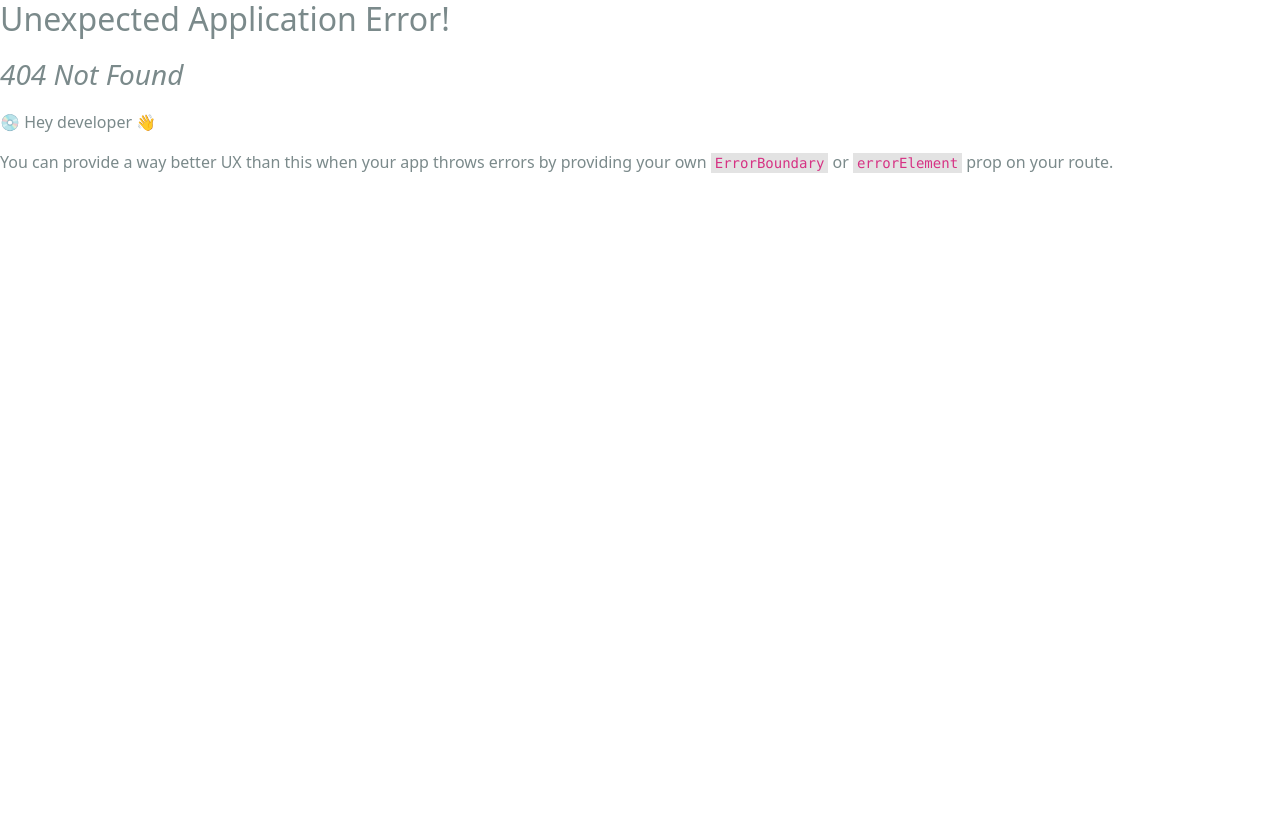
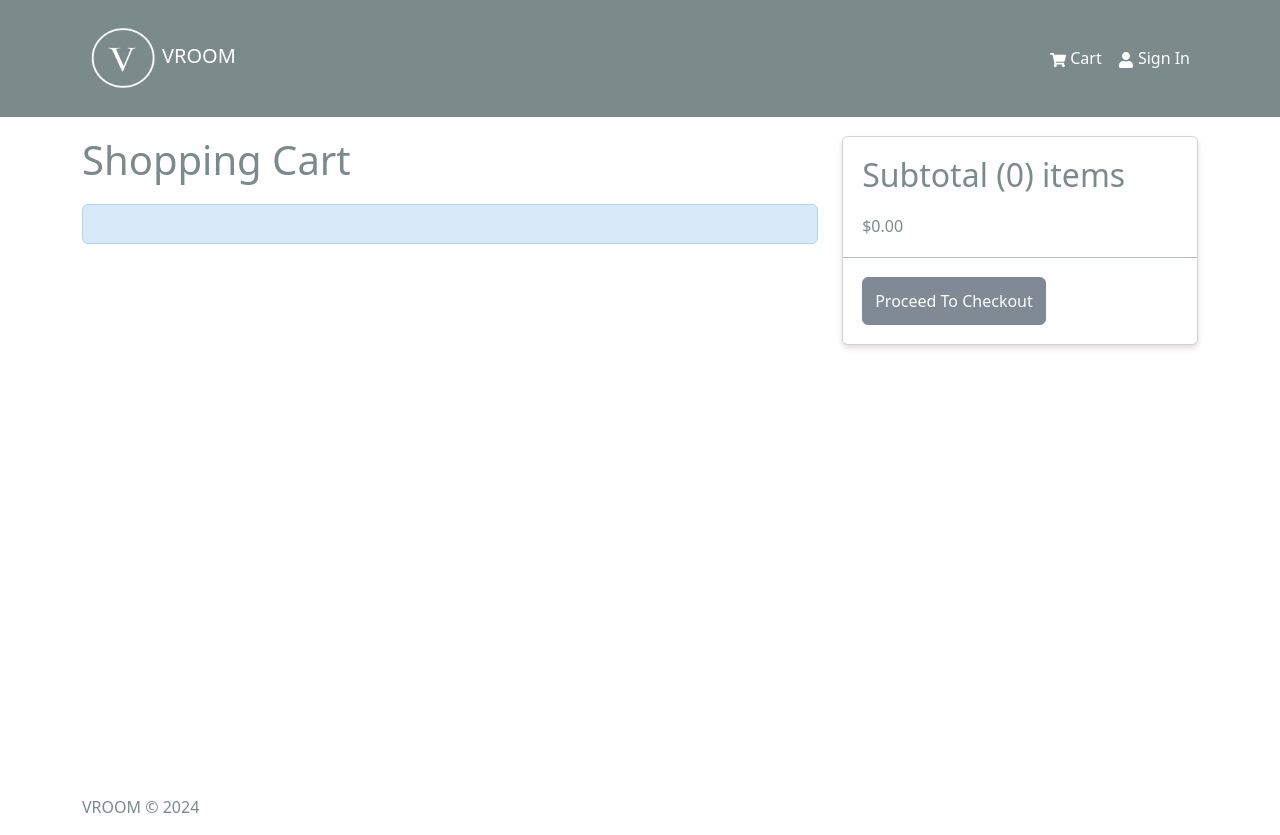
Before and after one commit to UjjwolMagar09/VROOM-V2, a React (Create React App) app in the folder frontend/: page /cart in a window 1280 px wide. Before the commit this address had no page. Before the commit the page ends 800 px from the top, so only its background shows below. Built offline with nearby package versions, Linux system fonts and the light colour scheme.

Commit message:
added Checkout handler function,added  Add and remove from cart,added  cartSlice clean up with utility functions for automatic priceing, cartSlice & addToCart reducer/action, Change name of productsApiSlice

```diff
--- a/frontend/src/components/Header.jsx
+++ b/frontend/src/components/Header.jsx
@@ -1,10 +1,14 @@
 import React from 'react'
-import {Navbar, Nav, Container } from 'react-bootstrap';
+import {Navbar, Badge, Nav, Container } from 'react-bootstrap';
 import {FaShoppingCart, FaUser} from 'react-icons/fa';
 import {LinkContainer} from 'react-router-bootstrap';
+import { useSelector } from 'react-redux';
 import logo from '../assets/VROOM-logo-dark.png';
 
 const Header = () => {
+
+  const { cartItems } = useSelector((state)=>state.cart)
+
   return (
     <header>
       <Navbar bg="dark" variant='dark' expand="lg" collapseOnSelect>
@@ -19,7 +23,15 @@
           <Navbar.Collapse id='basic-navbar-nav'>
             <Nav className='ms-auto'>
               <LinkContainer to='/cart'>
-              <Nav.Link><FaShoppingCart /> Cart</Nav.Link>
+              <Nav.Link><FaShoppingCart /> Cart
+              {
+                cartItems.length > 0 &&(
+                  <Badge pill bg='success' style={{marginLeft:'5px'}}>
+                    { cartItems.reduce((a,c) => a + c.qty, 0) }
+                  </Badge>
+                )
+              }
+              </Nav.Link>
               </LinkContainer>
               <LinkContainer to='/cart'>
               <Nav.Link><FaUser /> Sign In</Nav.Link>
--- a/frontend/src/index.js
+++ b/frontend/src/index.js
@@ -15,12 +15,14 @@
 import reportWebVitals from './reportWebVitals';
 import HomeScreen from './screens/HomeScreen';
 import ProductScreen from './screens/ProductScreen';
+import CartScreen from './screens/CartScreen';
 
 const router = createBrowserRouter(
   createRoutesFromElements(
     <Route path='/' element={<App />}>
       <Route index={true} path='/' element={<HomeScreen />}/>
       <Route path='/product/:id' element={<ProductScreen />}/>
+      <Route path='/cart' element={<CartScreen />}/>
     </Route>
   )
 )
--- /dev/null
+++ b/frontend/src/screens/CartScreen.jsx
@@ -0,0 +1,114 @@
+import { Link, useNavigate } from 'react-router-dom';
+import { useDispatch, useSelector } from 'react-redux';
+import {
+  Row,
+  Col,
+  ListGroup,
+  Image,
+  Form,
+  Button,
+  Card,
+} from 'react-bootstrap';
+import { FaTrash } from 'react-icons/fa';
+import Message from '../components/Message';
+import { addToCart, removeFromCart } from '../slices/cartSlice';
+
+const CartScreen = () => {
+  const navigate = useNavigate();
+  const dispatch = useDispatch();
+
+  const cart = useSelector((state) => state.cart);
+  const { cartItems } = cart;
+
+  const addToCartHandler = async (product, qty) => {
+    dispatch(addToCart({ ...product, qty }));
+  };
+
+  const removeFromCartHandler = (id) => {
+    dispatch(removeFromCart(id));
+  };
+
+  const checkoutHandler = () =>{
+    navigate('/login?redirect=/shipping');
+  }
+  return (
+    <Row>
+      <Col md={8}>
+        <h1 style={{ marginBottom: '20px' }}>Shopping Cart</h1>
+        {cartItems.length === 0 ? (
+          <Message>
+            Your cart is empty <Link to='/'>Go Back</Link>
+          </Message>
+        ) : (
+          <ListGroup variant='flush'>
+            {cartItems.map((item) => (
+              <ListGroup.Item key={item._id}>
+                <Row>
+                  <Col md={2}>
+                    <Image src={item.image} alt={item.name} fluid rounded />
+                  </Col>
+                  <Col md={3}>
+                    <Link to={`/product/${item._id}`}>{item.name}</Link>
+                  </Col>
+                  <Col md={2}>${item.price}</Col>
+                  <Col md={2}>
+                    <Form.Control
+                      as='select'
+                      value={item.qty}
+                      onChange={(e) =>
+                        addToCartHandler(item, Number(e.target.value))
+                      }
+                    >
+                      {[...Array(item.countInStock).keys()].map((x) => (
+                        <option key={x + 1} value={x + 1}>
+                          {x + 1}
+                        </option>
+                      ))}
+                    </Form.Control>
+                  </Col>
+                  <Col md={2}>
+                    <Button
+                      type='button'
+                      variant='light'
+                      onClick={() => removeFromCartHandler(item._id)}
+                    >
+                      <FaTrash />
+                    </Button>
+                  </Col>
+                </Row>
+              </ListGroup.Item>
+            ))}
+          </ListGroup>
+        )}
+      </Col>
+      <Col md={4}>
+        <Card>
+          <ListGroup variant='flush'>
+            <ListGroup.Item>
+              <h2>
+                Subtotal ({cartItems.reduce((acc, item) => acc + item.qty, 0)})
+                items
+              </h2>
+              $
+              {cartItems
+                .reduce((acc, item) => acc + item.qty * item.price, 0)
+                .toFixed(2)}
+            </ListGroup.Item>
+            <ListGroup.Item>
+              <Button
+                type='button'
+                className='btn-block'
+                disabled={cartItems.length === 0}
+                onClick={ checkoutHandler }
+              >
+                Proceed To Checkout
+              </Button>
+            </ListGroup.Item>
+          </ListGroup>
+        </Card>
+      </Col>
+    </Row>
+  );
+};
+
+export default CartScreen;
--- a/frontend/src/screens/ProductScreen.jsx
+++ b/frontend/src/screens/ProductScreen.jsx
@@ -1,15 +1,27 @@
 import React from 'react'
-import { useParams } from 'react-router-dom'
+import { useState } from 'react';
+import { useParams, useNavigate } from 'react-router-dom'
 import { Link } from 'react-router-dom'
-import { Row, Col, Image, ListGroup, Card, Button} from 'react-bootstrap';
+import { Form, Row, Col, Image, ListGroup, Card, Button} from 'react-bootstrap';
+import { useDispatch } from 'react-redux';
 import Rating from '../components/Rating';
 import Loader from '../components/Loader';
 import Message from '../components/Message';
 import { useGetProductDetailsQuery } from '../slices/productApiSlice';
-
+import { addToCart } from '../slices/cartSlice';
 const ProductScreen = () => {
   const { id: productId } = useParams();
+
+  const dispatch = useDispatch();
+  const navigate = useNavigate();
+
+  const [qty, setQty] = useState(1);
+
   const { data: product, isLoading, error } = useGetProductDetailsQuery(productId);
+  const addToCartHandler = () =>{
+    dispatch(addToCart({...product, qty}));
+    navigate('/cart');
+  }
   return (
     <>
     <Link className='btn btn-light my-3' to='/' >Go Back</Link>
@@ -63,11 +75,33 @@
                 </Col>
               </Row>
             </ListGroup.Item>
+
+            {product.countInStock > 0 && (
+              <ListGroup.Item>
+                <Row>
+                  <Col>Qty</Col>
+                  <Col>
+                  <Form.Control
+                  as='select'
+                  value={qty}
+                  onChange={(e)=> setQty(Number(e.target.value))}>
+                    {[...Array(product.countInStock).keys()].map((x)=>(
+                      <option key={x+1} value={x+1}>
+                        {x+1}
+                      </option>
+                    ))}
+                  </Form.Control>
+                  </Col>
+                </Row>
+              </ListGroup.Item>
+            )}
+
             <ListGroup.Item>
               <Button
               className='btn-block'
               type='button'
               disabled={product.countInStock === 0}
+              onClick={addToCartHandler}
               >
                 Book Now
               </Button>
--- /dev/null
+++ b/frontend/src/slices/cartSlice.js
@@ -0,0 +1,44 @@
+import { createSlice } from '@reduxjs/toolkit';
+import { updateCart } from '../utils/cartUtils';
+
+const initialState = localStorage.getItem('cart')
+  ? JSON.parse(localStorage.getItem('cart'))
+  : { cartItems: [] };
+
+const cartSlice = createSlice({
+  name: 'cart',
+  initialState,
+  reducers: {
+    addToCart: (state, action) => {
+      // The item to add to the cart
+      const item = action.payload;
+
+      // Check if the item is already in the cart
+      const existItem = state.cartItems.find((x) => x._id === item._id);
+
+      if (existItem) {
+        // If exists, update quantity
+        state.cartItems = state.cartItems.map((x) =>
+          x._id === existItem._id ? item : x
+        );
+      } else {
+        // If not exists, add new item to cartItems
+        state.cartItems = [...state.cartItems, item];
+      }
+
+      // Update the prices and save to storage
+      return updateCart(state, item);
+    },
+    removeFromCart: (state, action) => {
+      // Filter out the item to remove from the cart
+      state.cartItems = state.cartItems.filter((x) => x._id !== action.payload);
+
+      // Update the prices and save to storage
+      return updateCart(state);
+    },
+  },
+});
+
+export const { addToCart, removeFromCart } = cartSlice.actions;
+
+export default cartSlice.reducer;
--- a/frontend/src/store.js
+++ b/frontend/src/store.js
@@ -1,9 +1,11 @@
 import {  configureStore } from '@reduxjs/toolkit';
 import { apiSlice } from './slices/apiSlice';
+import cartSliceReducer from './slices/cartSlice'
 
 const store = configureStore({
   reducer:{
     [apiSlice.reducerPath]:apiSlice.reducer,
+    cart: cartSliceReducer,
   },
   middleware: (getDefaultMiddleware) => getDefaultMiddleware().concat(apiSlice.middleware),
   devTools: true,
--- /dev/null
+++ b/frontend/src/utils/cartUtils.js
@@ -0,0 +1,29 @@
+export const addDecimals = (num) => {
+  return (Math.round(num * 100) / 100).toFixed(2);
+};
+
+export const updateCart = (state)=>{
+  // Calculate the items price
+  state.itemsPrice = addDecimals(
+    state.cartItems.reduce((acc, item) => acc + item.price * item.qty, 0)
+  );
+
+  // Calculate the shipping price | If items price is greater than 5000, shipping is free | If not, shipping is 500
+  state.shippingPrice = addDecimals(state.itemsPrice > 5000 ? 0 : 500);
+
+  // Calculate the tax price | Tax is 13% of the items price
+  state.taxPrice = addDecimals(
+    Number((0.13 * state.itemsPrice).toFixed(2))
+  );
+
+  // Calculate the total price | Total price is the sum of the items price, shipping price and tax price
+  state.totalPrice = (
+    Number(state.itemsPrice) +
+    Number(state.shippingPrice) +
+    Number(state.taxPrice)
+  ).toFixed(2);
+
+  // Save the cart to localStorage
+  localStorage.setItem('cart', JSON.stringify(state));
+  return state;
+}
```
